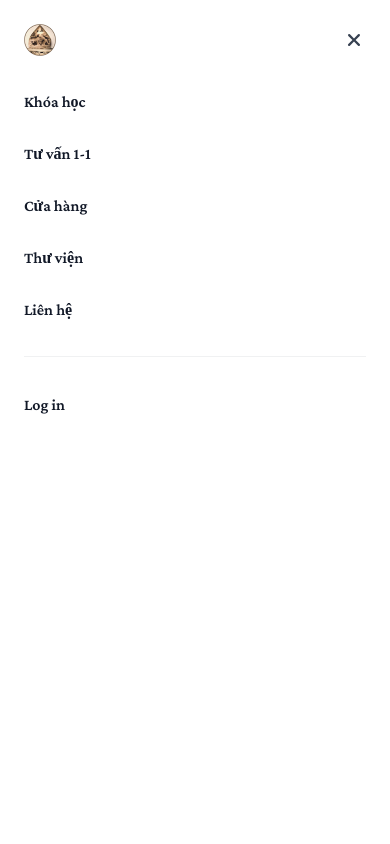
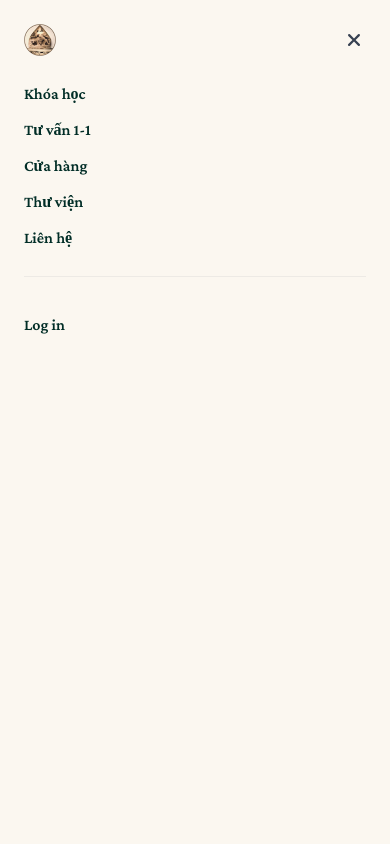
Before and after one commit to relax-not-relax/nhan-tuong-hoc-steven, a React (Create React App) app: page / in a window 390 px wide. Both pictures are taken after a click on the button "Open main menu". Shown: the top 844 px of the page. Built offline with nearby package versions, Linux system fonts and the light colour scheme.

Commit message:
Fix menu color

```diff
--- a/src/components/Header/index.jsx
+++ b/src/components/Header/index.jsx
@@ -90,7 +90,7 @@ export default function Header() {
         }}
       >
         <div className="fixed inset-0" style={{ zIndex: 10000 }} />
-        <DialogPanel className="fixed inset-y-0 right-0 z-10 w-full overflow-y-auto bg-white px-6 py-6 sm:max-w-sm sm:ring-1 sm:ring-gray-900/10">
+        <DialogPanel className="fixed inset-y-0 right-0 z-10 w-full overflow-y-auto bg-[#fbf7f0] px-6 py-6 sm:max-w-sm sm:ring-1 sm:ring-gray-900/10">
           <div className="flex items-center justify-between">
             <a href="/" className="-m-1.5 p-1.5">
               <img className="h-8 w-auto" src={logo} alt="" />
@@ -109,31 +109,31 @@ export default function Header() {
               <div className="space-y-2 py-6">
                 <a
                   href="/"
-                  className="-mx-3 block rounded-lg px-3 py-2 text-base font-semibold leading-7 text-gray-900 hover:bg-gray-50"
+                  className="-mx-3 block rounded-lg px-3 py-0 text-base font-semibold leading-7 text-[#002d26] hover:bg-gray-50"
                 >
                   Khóa học
                 </a>
                 <a
                   href="/"
-                  className="-mx-3 block rounded-lg px-3 py-2 text-base font-semibold leading-7 text-gray-900 hover:bg-gray-50"
+                  className="-mx-3 block rounded-lg px-3 py-0 text-base font-semibold leading-7 text-[#002d26] hover:bg-gray-50"
                 >
                   Tư vấn 1-1
                 </a>
                 <a
                   href="/"
-                  className="-mx-3 block rounded-lg px-3 py-2 text-base font-semibold leading-7 text-gray-900 hover:bg-gray-50"
+                  className="-mx-3 block rounded-lg px-3 py-0 text-base font-semibold leading-7 text-[#002d26] hover:bg-gray-50"
                 >
                   Cửa hàng
                 </a>
                 <a
                   href="/"
-                  className="-mx-3 block rounded-lg px-3 py-2 text-base font-semibold leading-7 text-gray-900 hover:bg-gray-50"
+                  className="-mx-3 block rounded-lg px-3 py-0 text-base font-semibold leading-7 text-[#002d26] hover:bg-gray-50"
                 >
                   Thư viện
                 </a>
                 <a
                   href="/"
-                  className="-mx-3 block rounded-lg px-3 py-2 text-base font-semibold leading-7 text-gray-900 hover:bg-gray-50"
+                  className="-mx-3 block rounded-lg px-3 py-0 text-base font-semibold leading-7 text-[#002d26] hover:bg-gray-50"
                 >
                   Liên hệ
                 </a>
@@ -141,7 +141,7 @@ export default function Header() {
               <div className="py-6">
                 <a
                   href="/"
-                  className="-mx-3 block rounded-lg px-3 py-2.5 text-base font-semibold leading-7 text-gray-900 hover:bg-gray-50"
+                  className="-mx-3 block rounded-lg px-3 py-2.5 text-base font-semibold leading-7 text-[#002d26] hover:bg-gray-50"
                 >
                   Log in
                 </a>
```
